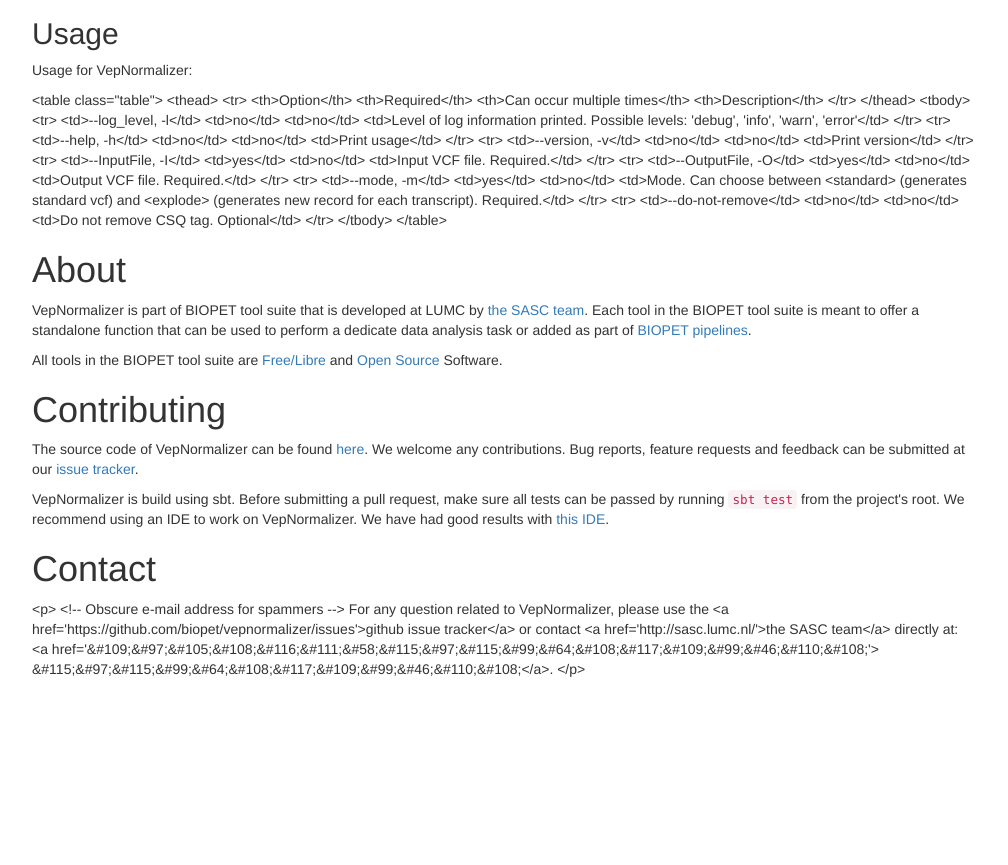
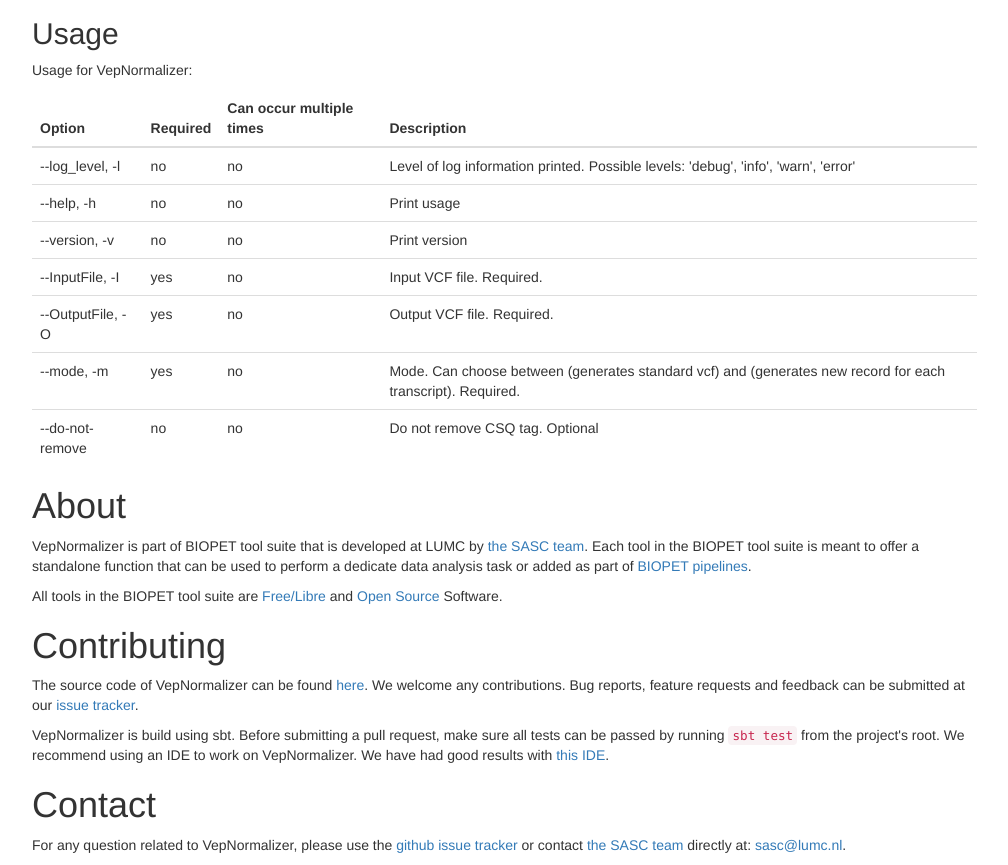
Before and after one commit to biopet/vepnormalizer, a plain HTML site: page develop/index.html in a window 1280 px wide. Shown: the part 848-1713 px from the top of the page, without its empty margins (233-1241 px from the left). Before the commit the page ends 1537 px from the top, so only its background shows below. Drawn offline with nearby package versions, Linux system fonts and the light colour scheme.

Commit message:
updated site

```diff
--- a/develop/index.html
+++ b/develop/index.html
@@ -119,60 +119,60 @@
 
         <h2 id="usage" class="section">Usage</h2>
         <p>Usage for VepNormalizer:</p>
-        <p>&lt;table class=&quot;table&quot;&gt;
-          &lt;thead&gt;
-            &lt;tr&gt;
-              &lt;th&gt;Option&lt;/th&gt;
-              &lt;th&gt;Required&lt;/th&gt;
-              &lt;th&gt;Can occur multiple times&lt;/th&gt;
-              &lt;th&gt;Description&lt;/th&gt;
-            &lt;/tr&gt;
-          &lt;/thead&gt;
-          &lt;tbody&gt;
-            &lt;tr&gt;
-              &lt;td&gt;--log_level, -l&lt;/td&gt;
-              &lt;td&gt;no&lt;/td&gt;
-              &lt;td&gt;no&lt;/td&gt;
-              &lt;td&gt;Level of log information printed. Possible levels: &#39;debug&#39;, &#39;info&#39;, &#39;warn&#39;, &#39;error&#39;&lt;/td&gt;
-            &lt;/tr&gt;
-            &lt;tr&gt;
-              &lt;td&gt;--help, -h&lt;/td&gt;
-              &lt;td&gt;no&lt;/td&gt;
-              &lt;td&gt;no&lt;/td&gt;
-              &lt;td&gt;Print usage&lt;/td&gt;
-            &lt;/tr&gt;
-            &lt;tr&gt;
-              &lt;td&gt;--version, -v&lt;/td&gt;
-              &lt;td&gt;no&lt;/td&gt;
-              &lt;td&gt;no&lt;/td&gt;
-              &lt;td&gt;Print version&lt;/td&gt;
-            &lt;/tr&gt;
-            &lt;tr&gt;
-              &lt;td&gt;--InputFile, -I&lt;/td&gt;
-              &lt;td&gt;yes&lt;/td&gt;
-              &lt;td&gt;no&lt;/td&gt;
-              &lt;td&gt;Input VCF file. Required.&lt;/td&gt;
-            &lt;/tr&gt;
-            &lt;tr&gt;
-              &lt;td&gt;--OutputFile, -O&lt;/td&gt;
-              &lt;td&gt;yes&lt;/td&gt;
-              &lt;td&gt;no&lt;/td&gt;
-              &lt;td&gt;Output VCF file. Required.&lt;/td&gt;
-            &lt;/tr&gt;
-            &lt;tr&gt;
-              &lt;td&gt;--mode, -m&lt;/td&gt;
-              &lt;td&gt;yes&lt;/td&gt;
-              &lt;td&gt;no&lt;/td&gt;
-              &lt;td&gt;Mode. Can choose between &lt;standard&gt; (generates standard vcf) and &lt;explode&gt; (generates new record for each transcript). Required.&lt;/td&gt;
-            &lt;/tr&gt;
-            &lt;tr&gt;
-              &lt;td&gt;--do-not-remove&lt;/td&gt;
-              &lt;td&gt;no&lt;/td&gt;
-              &lt;td&gt;no&lt;/td&gt;
-              &lt;td&gt;Do not remove CSQ tag. Optional&lt;/td&gt;
-            &lt;/tr&gt;
-          &lt;/tbody&gt;
-        &lt;/table&gt;</p>
+        <table class="table">
+          <thead>
+            <tr>
+              <th>Option</th>
+              <th>Required</th>
+              <th>Can occur multiple times</th>
+              <th>Description</th>
+            </tr>
+          </thead>
+          <tbody>
+            <tr>
+              <td>--log_level, -l</td>
+              <td>no</td>
+              <td>no</td>
+              <td>Level of log information printed. Possible levels: &#39;debug&#39;, &#39;info&#39;, &#39;warn&#39;, &#39;error&#39;</td>
+            </tr>
+            <tr>
+              <td>--help, -h</td>
+              <td>no</td>
+              <td>no</td>
+              <td>Print usage</td>
+            </tr>
+            <tr>
+              <td>--version, -v</td>
+              <td>no</td>
+              <td>no</td>
+              <td>Print version</td>
+            </tr>
+            <tr>
+              <td>--InputFile, -I</td>
+              <td>yes</td>
+              <td>no</td>
+              <td>Input VCF file. Required.</td>
+            </tr>
+            <tr>
+              <td>--OutputFile, -O</td>
+              <td>yes</td>
+              <td>no</td>
+              <td>Output VCF file. Required.</td>
+            </tr>
+            <tr>
+              <td>--mode, -m</td>
+              <td>yes</td>
+              <td>no</td>
+              <td>Mode. Can choose between <standard> (generates standard vcf) and <explode> (generates new record for each transcript). Required.</td>
+            </tr>
+            <tr>
+              <td>--do-not-remove</td>
+              <td>no</td>
+              <td>no</td>
+              <td>Do not remove CSQ tag. Optional</td>
+            </tr>
+          </tbody>
+        </table>
 
         <h1 id="about" class="section">About</h1>
         <p>VepNormalizer is part of BIOPET tool suite that is developed at LUMC by <a href="http://sasc.lumc.nl/">the SASC team</a>.
@@ -190,14 +190,14 @@
         good results with <a href="https://www.jetbrains.com/idea/">this IDE</a>.</p>
 
         <h1 id="contact" class="section">Contact</h1>
-        <p>&lt;p&gt;
-          &lt;!-- Obscure e-mail address for spammers --&gt;
+        <p>
+          <!-- Obscure e-mail address for spammers -->
         For any question related to VepNormalizer, please use the
-        &lt;a href=&#39;https://github.com/biopet/vepnormalizer/issues&#39;&gt;github issue tracker&lt;/a&gt;
+        <a href='https://github.com/biopet/vepnormalizer/issues'>github issue tracker</a>
         or contact
-         &lt;a href=&#39;http://sasc.lumc.nl/&#39;&gt;the SASC team&lt;/a&gt; directly at: &lt;a href=&#39;&amp;#109;&amp;#97;&amp;#105;&amp;#108;&amp;#116;&amp;#111;&amp;#58;&amp;#115;&amp;#97;&amp;#115;&amp;#99;&amp;#64;&amp;#108;&amp;#117;&amp;#109;&amp;#99;&amp;#46;&amp;#110;&amp;#108;&#39;&gt;
-        &amp;#115;&amp;#97;&amp;#115;&amp;#99;&amp;#64;&amp;#108;&amp;#117;&amp;#109;&amp;#99;&amp;#46;&amp;#110;&amp;#108;&lt;/a&gt;.
-        &lt;/p&gt;</p>
+         <a href='http://sasc.lumc.nl/'>the SASC team</a> directly at: <a href='&#109;&#97;&#105;&#108;&#116;&#111;&#58;&#115;&#97;&#115;&#99;&#64;&#108;&#117;&#109;&#99;&#46;&#110;&#108;'>
+        &#115;&#97;&#115;&#99;&#64;&#108;&#117;&#109;&#99;&#46;&#110;&#108;</a>.
+        </p>
 
       </div>
     </div>
```
Also changed, not shown: develop/api/nl/biopet/tools/vepnormalizer/VepNormalizer$.html (+34 -0 lines).
